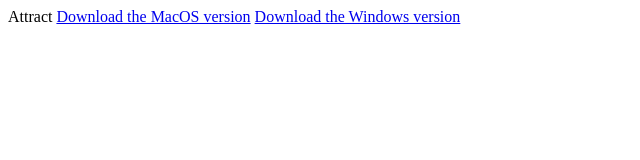
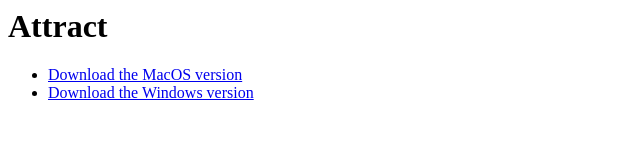
Before and after one commit to aurelien-defossez/aurelien-defossez.github.io, a plain HTML site: page index.html in a window 1280 px wide. Shown: the whole page, without its empty margins (0-640 px from the left). Drawn offline with Linux system fonts and the light colour scheme.

Commit message:
Downloads are in a bulletted list.

```diff
--- a/index.html
+++ b/index.html
@@ -1,4 +1,10 @@
-Attract
+<h1>Attract</h1>
 
-<a href="https://www.dropbox.com/s/bjnq6hc83u73jlj/ideal%200.3.app.zip?dl=0">Download the MacOS version</a>
-<a href="https://www.dropbox.com/s/x0e1p3ccahtvzc0/ideal_0.3.zip?dl=0">Download the Windows version</a>
+<ul>
+	<li>
+		<a href="https://www.dropbox.com/s/bjnq6hc83u73jlj/ideal%200.3.app.zip?dl=0">Download the MacOS version</a>
+	</li>
+	<li>
+		<a href="https://www.dropbox.com/s/x0e1p3ccahtvzc0/ideal_0.3.zip?dl=0">Download the Windows version</a>
+	</li>
+</ul>
```
